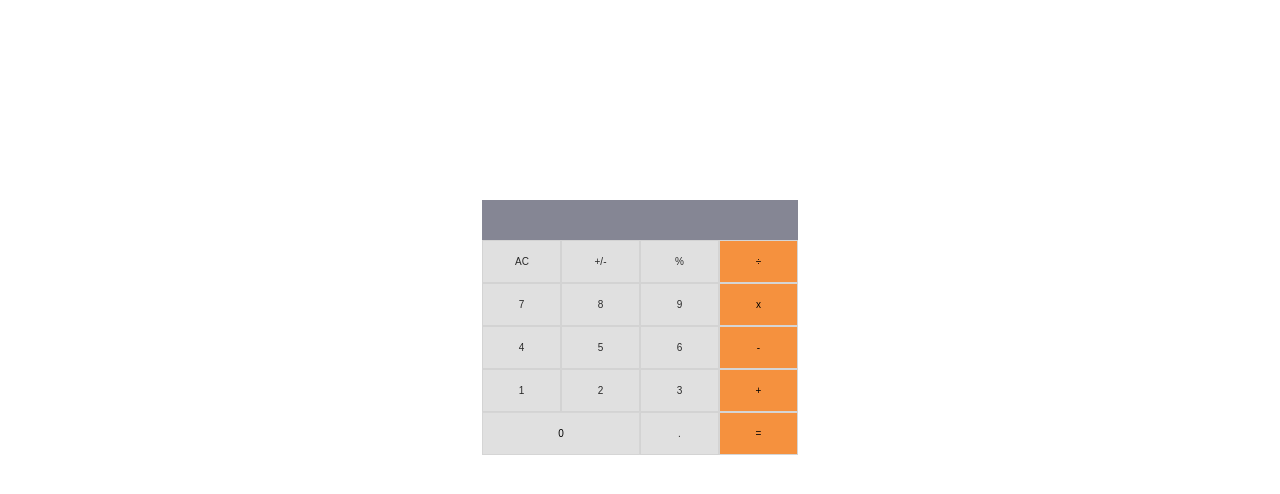
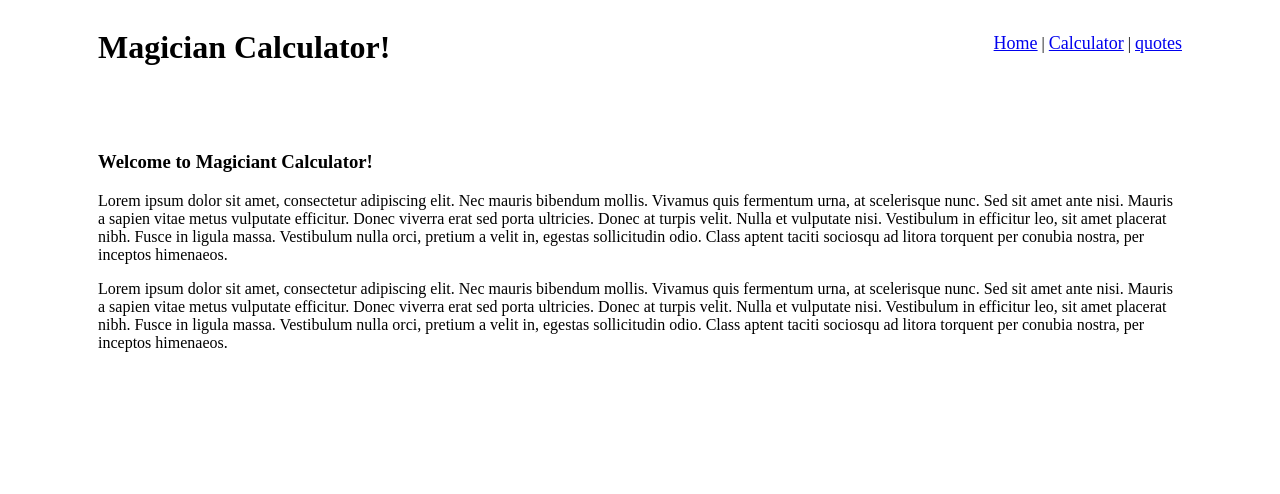
Before and after one commit to sajjadrajaee/mag-calculator, a React (Create React App) app: page /about in a window 1280 px wide. Shown: the top 494 px of the page. Built offline with nearby package versions, Linux system fonts and the light colour scheme.

Commit message:
complete website

```diff
--- a/package.json
+++ b/package.json
@@ -9,6 +9,7 @@
     "big.js": "^6.2.1",
     "react": "^18.2.0",
     "react-dom": "^18.2.0",
+    "react-router-dom": "^6.4.3",
     "react-scripts": "5.0.1",
     "web-vitals": "^2.1.4"
   },
--- /dev/null
+++ b/src/components/Home.js
@@ -0,0 +1,31 @@
+import React from 'react';
+
+function Home() {
+  return (
+    <div className="about-container">
+      <h3>Welcome to Magiciant Calculator!</h3>
+      <p>
+        Lorem ipsum dolor sit amet, consectetur adipiscing elit. Nec mauris bibendum mollis.
+        Vivamus quis fermentum urna, at scelerisque nunc. Sed sit amet ante nisi.
+        Mauris a sapien vitae metus vulputate efficitur.
+        Donec viverra erat sed porta ultricies. Donec at turpis velit. Nulla et vulputate nisi.
+        Vestibulum in efficitur leo, sit amet placerat nibh. Fusce in ligula massa.
+        Vestibulum nulla orci, pretium a velit in, egestas sollicitudin odio.
+        Class aptent taciti sociosqu ad litora torquent per conubia nostra, per inceptos himenaeos.
+      </p>
+      <p>
+        Lorem ipsum dolor sit amet, consectetur adipiscing elit. Nec mauris bibendum mollis.
+        Vivamus quis fermentum urna, at scelerisque nunc. Sed sit amet ante nisi.
+        Mauris a sapien vitae metus vulputate efficitur.
+        Donec viverra erat sed porta ultricies. Donec at turpis velit. Nulla et vulputate nisi.
+        Vestibulum in efficitur leo, sit amet placerat nibh. Fusce in ligula massa.
+        Vestibulum nulla orci, pretium a velit in, egestas sollicitudin odio.
+        Class aptent taciti sociosqu ad litora torquent per conubia nostra, per inceptos himenaeos.
+        {' '}
+
+      </p>
+    </div>
+  );
+}
+
+export default Home;
--- /dev/null
+++ b/src/components/Navbar.js
@@ -0,0 +1,21 @@
+import React from 'react';
+import { Link } from 'react-router-dom';
+
+export default function Navbar() {
+  return (
+    <div className="navbar">
+      <h1 className="navTitle">Magician Calculator!</h1>
+      <nav className="navLinks">
+        <Link className="navItem" to="/about">Home</Link>
+        {' '}
+        |
+        {' '}
+        <Link className="navItem" to="/">Calculator</Link>
+        {' '}
+        |
+        {' '}
+        <Link className="navItem" to="/quote">quotes</Link>
+      </nav>
+    </div>
+  );
+}
--- /dev/null
+++ b/src/components/Quote.js
@@ -0,0 +1,17 @@
+import React from 'react';
+
+function Quote() {
+  return (
+    <div>
+      <p className="quote">
+        Mathematics is not about numbers, equations, computations,
+        or algorthims: it is about understandin. -William Paul Thurston
+
+        {' '}
+
+      </p>
+    </div>
+  );
+}
+
+export default Quote;
--- a/src/index.js
+++ b/src/index.js
@@ -1,10 +1,22 @@
 import React from 'react';
 import ReactDOM from 'react-dom/client';
+import { BrowserRouter as Router, Routes, Route } from 'react-router-dom';
 import App from './App';
+import Navbar from './components/Navbar';
+import Home from './components/Home';
+import Quote from './components/Quote';
 
 const root = ReactDOM.createRoot(document.getElementById('root'));
 root.render(
   <React.StrictMode>
-    <App />
+    <Router>
+      <Navbar />
+      <Routes>
+        <Route path="about" element={<Home />} />
+        <Route path="/" element={<App />} />
+        <Route path="quote" element={<Quote />} />
+
+      </Routes>
+    </Router>
   </React.StrictMode>,
 );
--- a/src/style.css
+++ b/src/style.css
@@ -52,3 +52,39 @@
   text-decoration: none;
   padding-top: 10px;
 }
+
+.title {
+  font-size: 17px;
+  margin: 5% 20px 20px 90px;
+}
+
+.main-container {
+  display: flex;
+}
+
+.navbar {
+  display: flex;
+  justify-content: space-between;
+  padding-left: 90px;
+  padding-right: 90px;
+}
+
+.navLinks {
+  padding-top: 25px;
+}
+
+.navItem {
+  font-size: 18px;
+}
+
+.about-container {
+  margin: 5% 90px;
+}
+
+.quote {
+  text-align: center;
+  font-size: 25px;
+  margin-left: 20%;
+  margin-right: 20%;
+  margin-top: 10%;
+}
```
Also changed, not shown: 1 other file (tests, documents, lock files or other folders).
